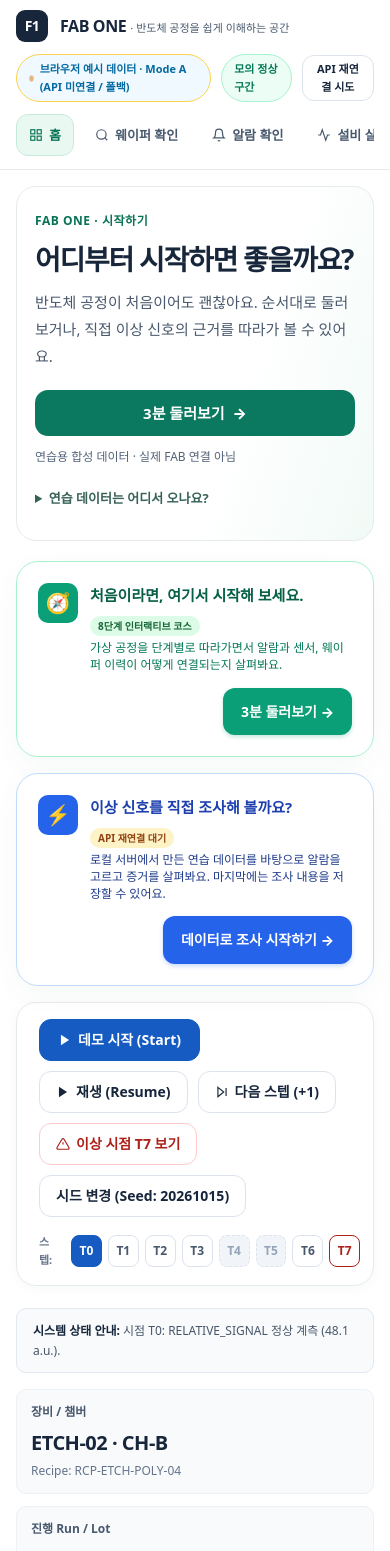
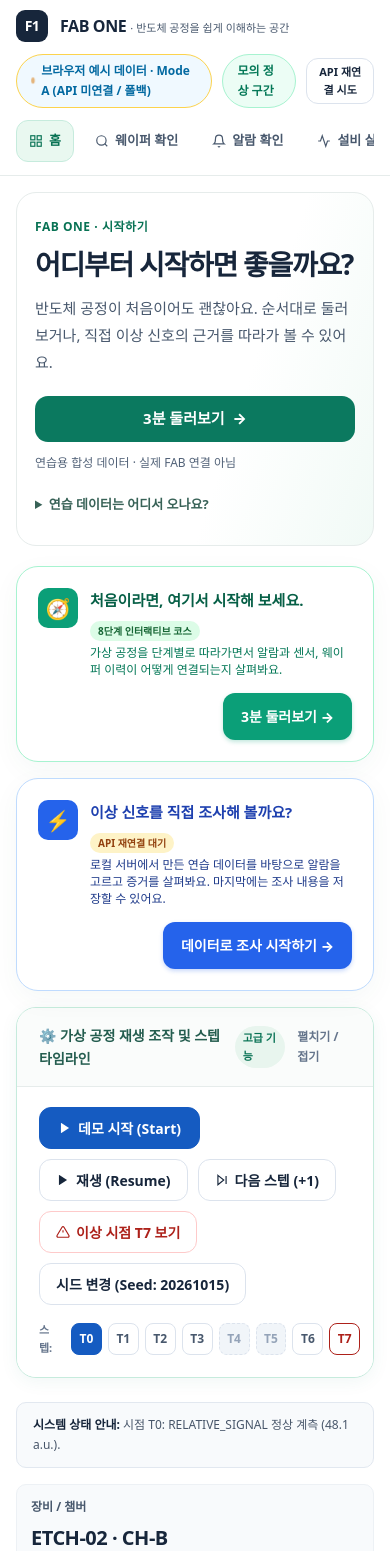
Before and after one commit to Junebooky/semi_fab, a Next.js app in the folder apps/web/: page / in a window 390 px wide. Shown: the top 1551 px of the page. Built offline with nearby package versions, Linux system fonts and the light colour scheme; no server answers.

Commit message:
feat(web): production UX progressive disclosure & responsive polish for issue #48

```diff
--- a/apps/web/src/app/globals.css
+++ b/apps/web/src/app/globals.css
@@ -1817,3 +1817,75 @@ button:focus-visible, a:focus-visible, summary:focus-visible {
   .ux-spotlight { padding: 20px 18px; }
   .ux-spotlight .ux-btn { width: 100%; }
 }
+
+/* Progressive Disclosure for Advanced Process Controls (Issue #48) */
+.ux-advanced-controls {
+  margin: 0 0 24px 0;
+  border: 1px solid var(--ux-border);
+  border-radius: var(--ux-radius);
+  background: #FFFFFF;
+  overflow: hidden;
+  box-shadow: 0 2px 12px rgba(18, 51, 44, 0.03);
+  transition: all 0.2s ease;
+}
+
+.ux-advanced-controls[open] {
+  border-color: #C6EBDD;
+  box-shadow: 0 4px 18px rgba(11, 121, 95, 0.06);
+}
+
+.ux-advanced-controls__summary {
+  display: flex;
+  align-items: center;
+  justify-content: space-between;
+  gap: 12px;
+  padding: 16px 22px;
+  background: #FAFCFB;
+  cursor: pointer;
+  font-size: 14px;
+  font-weight: 700;
+  color: #245D4F;
+  user-select: none;
+  list-style: none;
+  min-height: 48px;
+}
+
+.ux-advanced-controls__summary::-webkit-details-marker {
+  display: none;
+}
+
+.ux-advanced-controls__summary-title {
+  display: inline-flex;
+  align-items: center;
+  gap: 8px;
+}
+
+.ux-advanced-controls__summary-badge {
+  font-size: 11px;
+  font-weight: 700;
+  padding: 3px 8px;
+  border-radius: 999px;
+  background: #E8F5EE;
+  color: #087254;
+}
+
+.ux-advanced-controls__body {
+  padding: 20px 22px;
+  border-top: 1px solid var(--ux-border);
+  background: #FFFFFF;
+}
+
+.ux-advanced-controls .control-bar-card {
+  margin-bottom: 0;
+  border: none;
+  box-shadow: none;
+  padding: 0;
+}
+
+/* Enhanced Status Pills */
+.top-status-pills .pill {
+  min-height: 32px;
+  padding: 6px 14px;
+  font-size: 12px;
+  font-weight: 700;
+}
--- a/apps/web/src/app/page.tsx
+++ b/apps/web/src/app/page.tsx
@@ -1029,7 +1029,16 @@ function FabOneDemoContent() {
           </div>
         </section>
 
-        {/* Interactive Playback Control Bar */}
+        {/* Interactive Playback Control Bar - Progressive Disclosure */}
+        <details className="ux-advanced-controls" open>
+          <summary className="ux-advanced-controls__summary">
+            <span className="ux-advanced-controls__summary-title">
+              <span>⚙️ 가상 공정 재생 조작 및 스텝 타임라인</span>
+              <span className="ux-advanced-controls__summary-badge">고급 기능</span>
+            </span>
+            <span style={{ fontSize: '12px', color: '#64748B' }}>펼치기 / 접기</span>
+          </summary>
+          <div className="ux-advanced-controls__body">
             <section className="control-bar-card" aria-label="데모 조작 제어판">
               <div className="playback-controls">
                 <button
@@ -1139,6 +1148,8 @@ function FabOneDemoContent() {
                 })}
               </div>
             </section>
+          </div>
+        </details>
 
         {/* Notice Banner */}
         <div className="notice-box" role="status">
```
Lines whose indentation alone changed are shown as unchanged.
